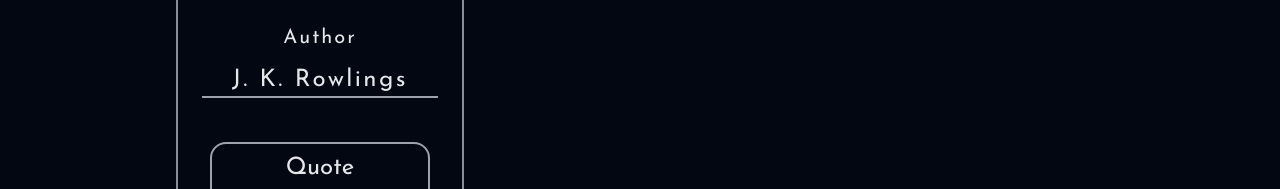
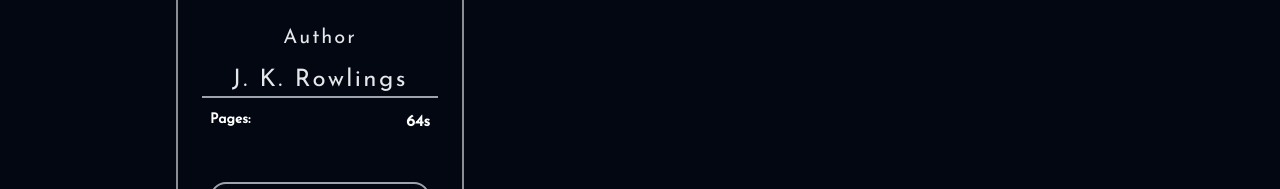
Before and after one commit to s-Radu/Odin-Project-Library, a website: page index.html in a window 1280 px wide. Shown: the part 598-787 px from the top of the page. Drawn offline with Linux system fonts and the light colour scheme.

Commit message:
Need to show the new book pages to the user

```diff
--- a/index.html
+++ b/index.html
@@ -116,6 +116,10 @@
                                 class="tracking-widest text-center text-2xl font-medium text-gray-200 mb-1 border-b-2 border-gray-400">
                                 J. K. Rowlings</h2>
                         </div>
+                        <div class="flex justify-between m-2">
+                            <p class="text-sm text-left"> Pages: </p>
+                            <p class="number-of-pages text sm text-right">64s</p>
+                        </div>
 
                         <div class="quote-section border-2 border-gray-400 rounded-2xl m-2 mt-10">
                             <h2 class="text-center text-2xl font-medium text-gray-200 mb-1 border-gray-400 m-2 ">
@@ -126,6 +130,7 @@
                                 beatae provident consectetur eveniet error laudantium, doloribus sit!
                             </p>
                         </div>
+
                         <div class="flex flex-col">
                             <div class="flex gap-4  mx-auto justify-around align-center m-10 ">
                                 <button
```
